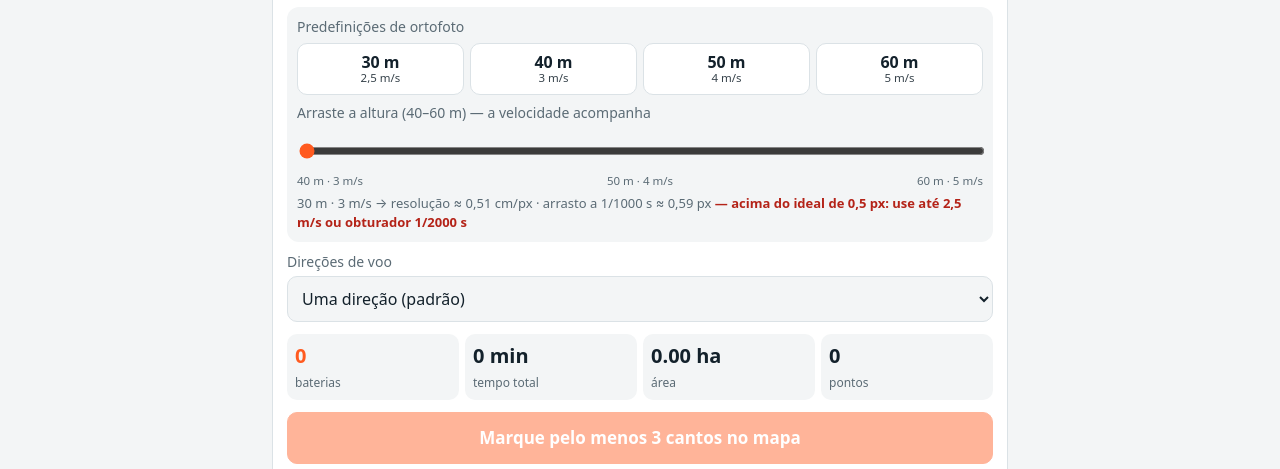
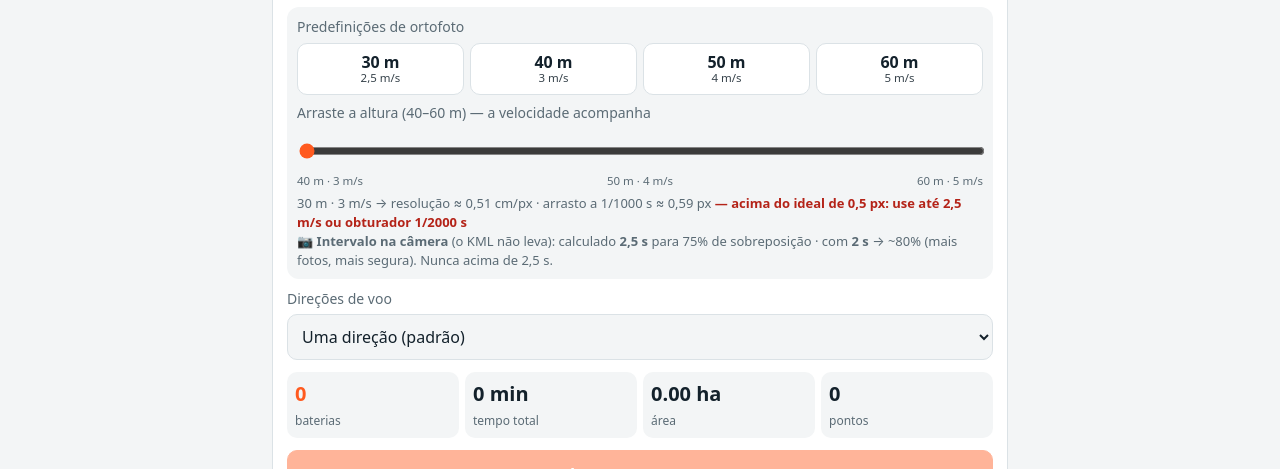
Before and after one commit to clarkve12/rota-grade, a plain HTML site: page index.html in a window 1280 px wide. Shown: the part 679-1148 px from the top of the page. Drawn offline with nearby package versions, Linux system fonts and the light colour scheme.

Commit message:
Add files via upload

```diff
--- a/index.html
+++ b/index.html
@@ -947,6 +947,7 @@ if (typeof module!=='undefined') module.exports=Core;
   $('cam').onchange=function(){ applyCam(); compute(); };
   $('fileIn').onchange=function(e){ var f=e.target.files[0]; if(!f) return; f.text().then(function(t){ importKml(t,f.name); }); };
   FIELDS.forEach(function(k){ $(k).addEventListener('input',compute); });
+  $('photo').addEventListener('change',compute);
   // Predefinições de ortofoto: botões fixos + barra 40–60 m (velocidade = 3 m/s a 40 m, +0,1 m/s por metro, até 5 m/s a 60 m).
   function slideSpeed(h){ return Math.round((3+(h-40)*0.1)*10)/10; }
   function syncPreset(){
@@ -954,7 +955,18 @@ if (typeof module!=='undefined') module.exports=Core;
     [].forEach.call($('presets').children,function(b){ b.classList.toggle('on', +b.dataset.a===a && +b.dataset.s===s); });
     if(a>=40 && a<=60) $('altSlide').value=a;
     var gsd=2*a*Math.tan(o.hfov/2*Math.PI/180)/o.imgw*100, blur=s*0.1/gsd;
-    $('presetInfo').innerHTML = a&&s ? a+' m · '+String(s).replace('.',',')+' m/s → resolução ≈ '+gsd.toFixed(2).replace('.',',')+' cm/px · arrasto a 1/1000 s ≈ '+blur.toFixed(2).replace('.',',')+' px'+(blur>0.55?' <b style="color:var(--warn)">— acima do ideal de 0,5 px: use até '+String(Math.floor(0.5*gsd/0.1*2)/2).replace('.',',')+' m/s ou obturador 1/2000 s</b>':' ✓') : '';
+    $('presetInfo').innerHTML = a&&s ? a+' m · '+String(s).replace('.',',')+' m/s → resolução ≈ '+gsd.toFixed(2).replace('.',',')+' cm/px · arrasto a 1/1000 s ≈ '+blur.toFixed(2).replace('.',',')+' px'+(blur>0.55?' <b style="color:var(--warn)">— acima do ideal de 0,5 px: use até '+String(Math.floor(0.5*gsd/0.1*2)/2).replace('.',',')+' m/s ou obturador 1/2000 s</b>':' ✓')+intervalInfo(a,s,o) : '';
+  }
+  // Lembrete do intervalo da câmera: o KML não leva essa configuração, ela é feita na câmera.
+  function intervalInfo(a,s,o){
+    var c=function(x){return String(x).replace('.',',');};
+    if($('photo').value==='wp') return '<br>📷 Foto em cada waypoint: deixe o disparo por intervalo desligado na câmera.';
+    var fl=2*a*Math.tan(o.vfov/2*Math.PI/180), front=(+$('front').value||75), dist=fl*(1-front/100);
+    var calc=Math.max(0.5,Math.floor(dist/s*2)/2), ov2=Math.round((1-2*s/fl)*100);
+    var t='<br>📷 <b>Intervalo na câmera</b> (o KML não leva): calculado <b>'+c(calc)+' s</b> para '+front+'% de sobreposição';
+    t+= calc>=2 ? ' · com <b>2 s</b> → ~'+ov2+'% (mais fotos, mais segura). Nunca acima de '+c(calc)+' s.'
+                : ' · <b style="color:var(--warn)">2 s é longo demais aqui: use '+c(calc)+' s ou reduza a velocidade.</b>';
+    return t;
   }
   function setAltSpd(a,s){ $('alt').value=a; $('spd').value=s; compute(); syncPreset(); }
   $('presets').addEventListener('click',function(e){ var b=e.target.closest('button'); if(!b) return; setAltSpd(+b.dataset.a,+b.dataset.s); toast('Predefinição: '+b.dataset.a+' m a '+b.dataset.s.replace('.',',')+' m/s'); });
--- a/sw.js
+++ b/sw.js
@@ -2,7 +2,7 @@
    - App (página e biblioteca do mapa): busca na internet e guarda a última versão; sem internet, usa a guardada.
    - Imagens do mapa: guarda as que você visualizou e usa a cópia quando estiver sem internet.
      Não há download em massa: só fica salvo o que foi visto. */
-var SHELL = 'rg-app-v6';
+var SHELL = 'rg-app-v7';
 var TILES = 'rg-mapa-v1';
 var MAX_TILES = 8000;                       // ~150–250 MB no máximo
 var SHELL_URLS = ['./', './index.html', './manifest.json', './icon-192.png', './icon-512.png', './icon-180.png', './icon-maskable-512.png',
```
